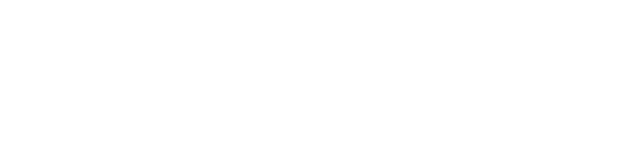
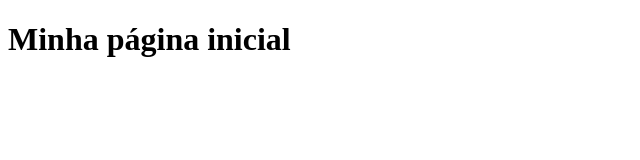
Before and after one commit to lucasdantas/projeto-git, a plain HTML site: page index.html in a window 1280 px wide. Shown: the whole page, without its empty margins (0-640 px from the left). Drawn offline with Linux system fonts and the light colour scheme.

Commit message:
Criação de título na págia index

```diff
--- a/index.html
+++ b/index.html
@@ -6,6 +6,7 @@
     <title>Página inicial</title>
 </head>
 <body>
+    <h1>Minha página inicial</h1>
 
 </body>
 </html>
```
